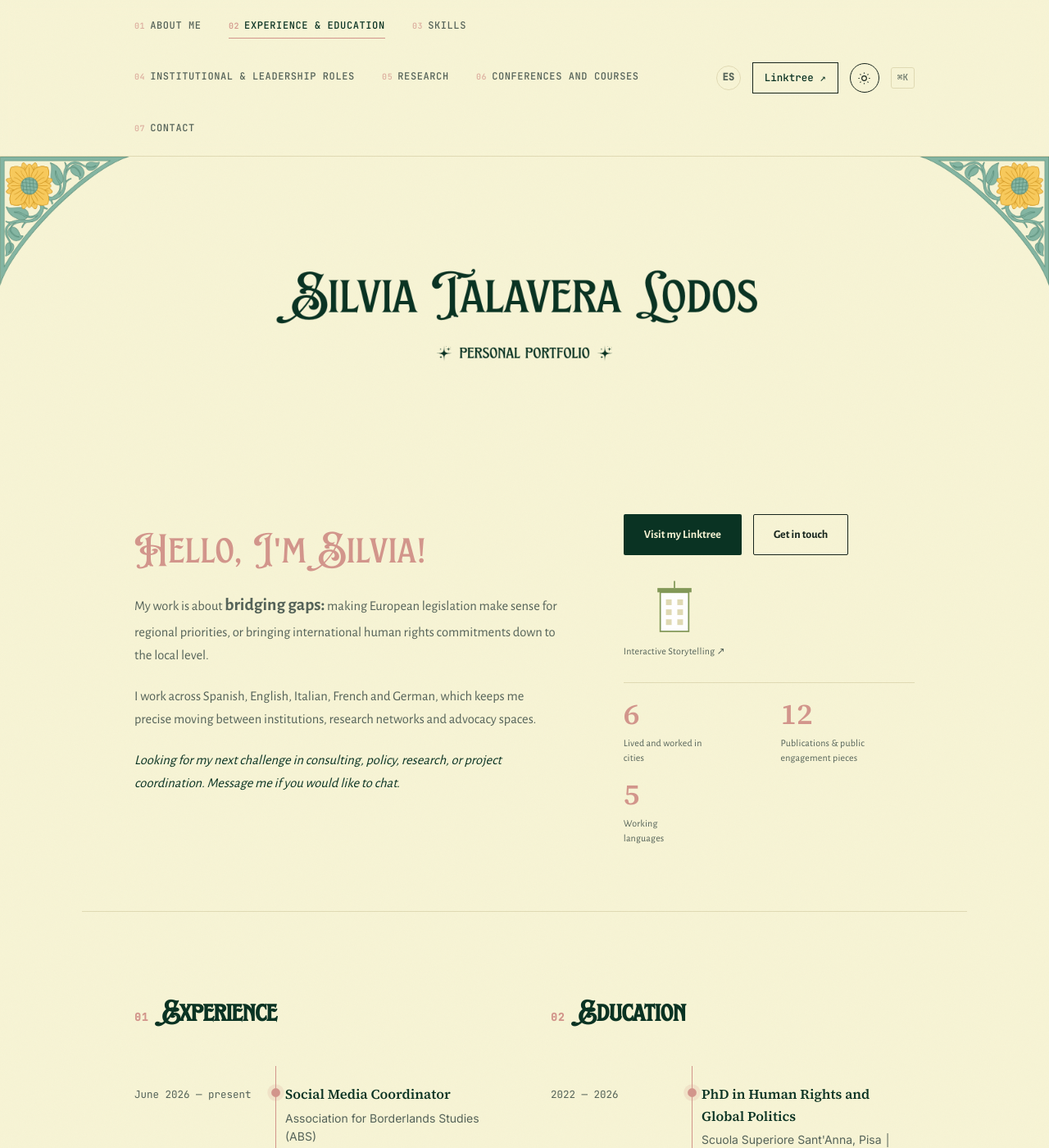
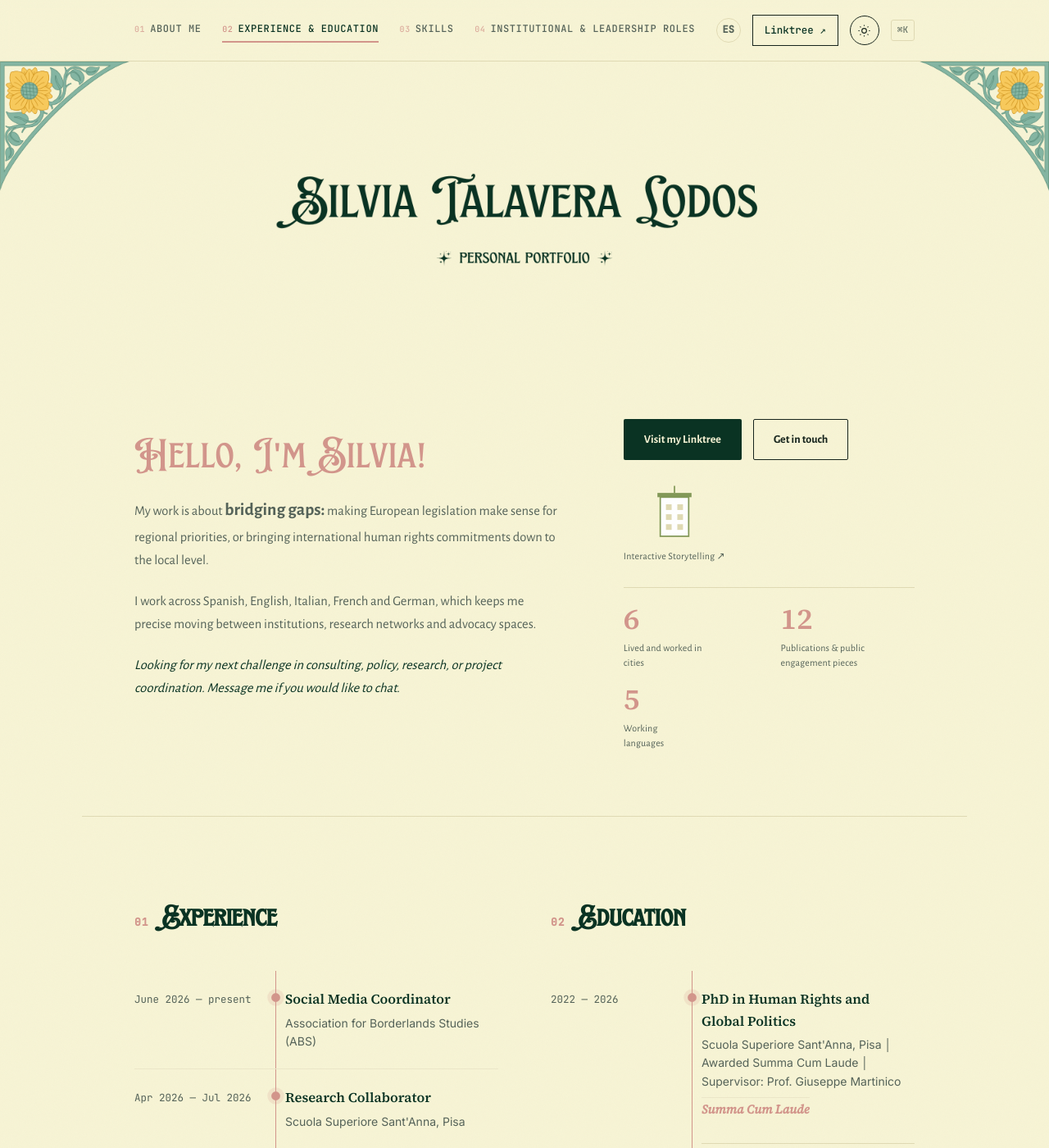
Before and after one commit to stalaveralodos-ux/s.talaveralodos, a Jekyll site: the page built from index.html, in a window 1280 px wide and 1400 px high. Shown: the whole window at 82% size. Built offline with Jekyll 4.4.1, drawn with Linux system fonts in a browser that asks for light colours.

Commit message:
Refactor topnav styles for better responsiveness
Adjusted gap and overflow properties for topnav. Removed unnecessary styles in media query for improved responsiveness.

```diff
--- a/assets/style.css
+++ b/assets/style.css
@@ -114,20 +114,17 @@
   flex-shrink: 0;
 }
 .topnav{
-  display:flex; align-items:center; gap: clamp(18px, 2.6vw, 34px); flex-wrap: wrap;
+  display:flex; align-items:center; gap: clamp(14px, 2vw, 30px);
+  flex-wrap: nowrap;
+  overflow-x: auto;
+  -webkit-overflow-scrolling: touch;
+  scrollbar-width: none;
   counter-reset: navindex;
+  min-width: 0;
 }
+.topnav::-webkit-scrollbar{ display: none; }
+.topnav a{ flex-shrink: 0; }
 @media (max-width: 760px){
-  .topnav{
-    flex-wrap: nowrap;
-    overflow-x: auto;
-    -webkit-overflow-scrolling: touch;
-    scrollbar-width: none;
-    gap: 20px;
-    padding-bottom: 2px;
-  }
-  .topnav::-webkit-scrollbar{ display: none; }
-  .topnav a{ flex-shrink: 0; }
   .topbar-inner{ gap: 14px; }
 }
 .topnav a{
```
